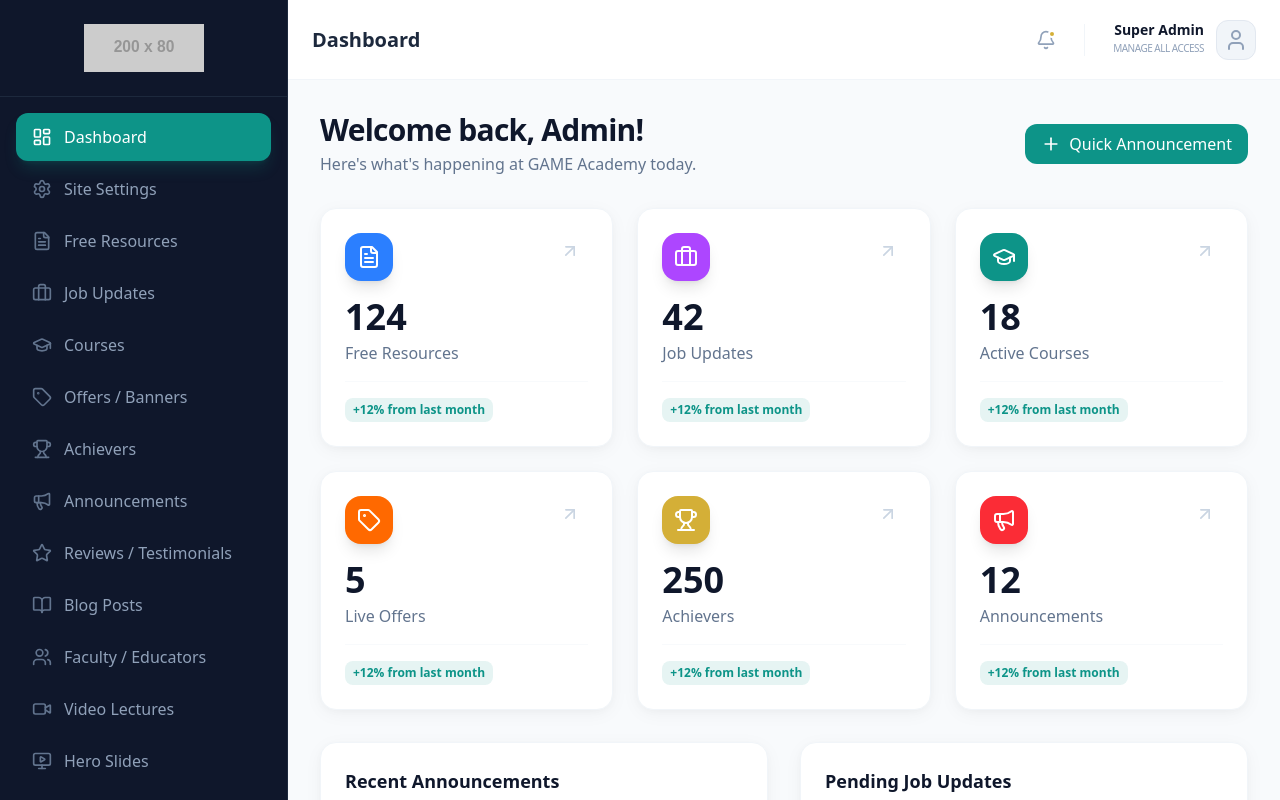
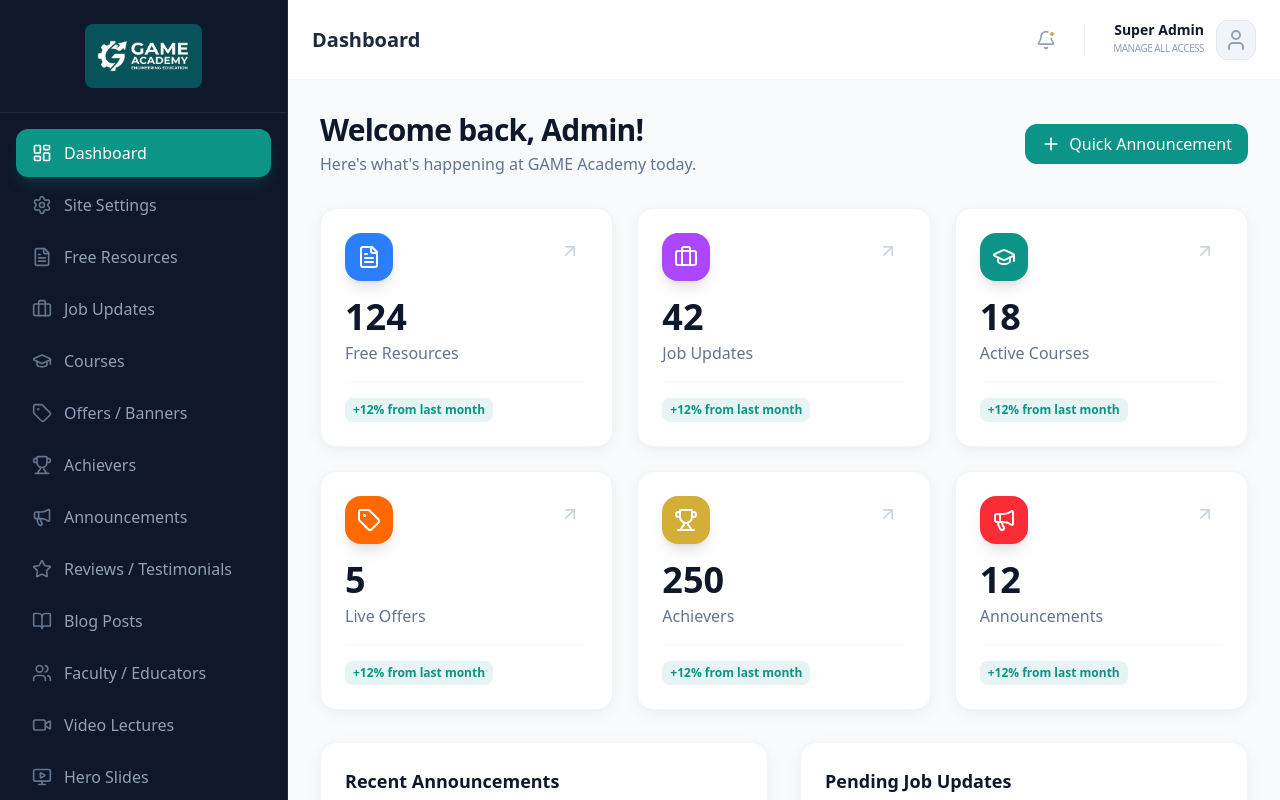
Before and after one commit to techinfigo/Game-Admin-Pannel, a React (Vite) app: page /admin in a window 1280 px wide. Shown: the top 800 px of the page. Built offline with nearby package versions, Linux system fonts and the light colour scheme.

Commit message:
feat(admin): update branding logo
Replace placeholder logo with the official GAME Academy asset and adjust styling for better presentation in the sidebar.

```diff
--- a/src/components/AdminLayout.tsx
+++ b/src/components/AdminLayout.tsx
@@ -71,11 +71,11 @@ export default function AdminLayout() {
         <div className="flex flex-col h-full">
           {/* Logo Section */}
           <div className="p-6 border-b border-slate-800 flex items-center justify-between">
-            <Link to="/admin" className="flex items-center justify-center flex-1">
+            <Link to="/admin" className="flex items-center justify-center flex-1 px-4">
               <img
-                src="https://placehold.co/200x80/0d9488/ffffff?text=GAME+ACADEMY"
+                src="/src/assets/images/game_academy_logo_1783498289580.jpg"
                 alt="GAME Academy Logo"
-                className="max-h-12 w-auto object-contain"
+                className="max-h-16 w-auto object-contain rounded-lg"
                 referrerPolicy="no-referrer"
               />
             </Link>
```
Also changed, not shown: src/assets/images/game_academy_logo_1783498289580.jpg (added).
